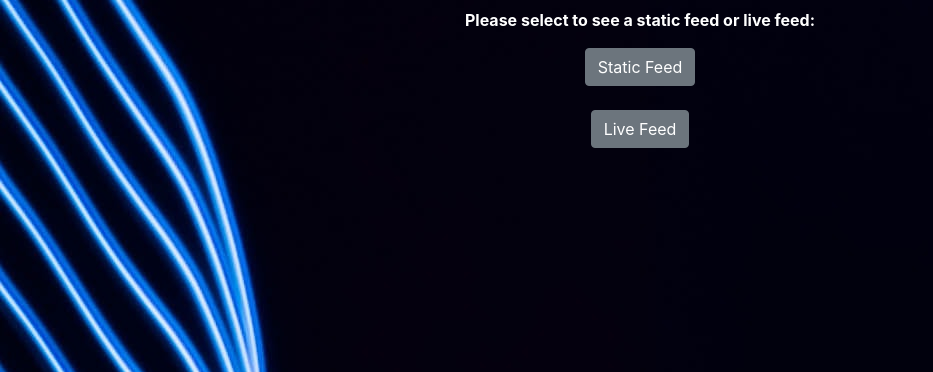
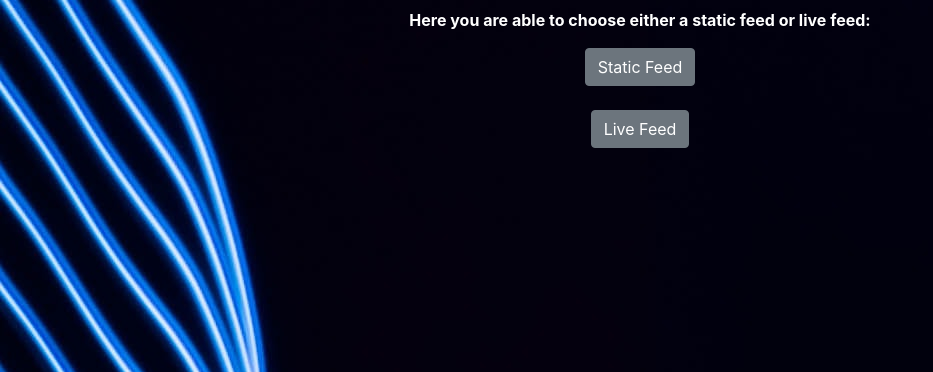
Before and after one commit to JohnKpush/MyLiveStream, a Flask app: template Static_Live_Feed_WebApp-main/templates/main_page.html in a window 1280 px wide. Shown: the part 48-420 px from the top of the page, without its empty margins (0-933 px from the left). Run offline with Flask 2, Linux system fonts and the light colour scheme; the template is opened without the code that fills it, so the values that code supplies are empty; some libraries are stand-ins or nearby versions.

Commit message:
Update main_page.html

```diff
--- a/Static_Live_Feed_WebApp-main/templates/main_page.html
+++ b/Static_Live_Feed_WebApp-main/templates/main_page.html
@@ -1,7 +1,7 @@
 {% extends "base.html" %}
 {% block content %}
   <h1><strong>Hello {{name}}!</strong></h1>
-  <p><strong>Please select to see a static feed or live feed:</strong></p>
+  <p><strong>Here you are able to choose either a static feed or live feed:</strong></p>
   <a class="btn btn-secondary" href="{{url_for('static_feed')}}" role="button">Static Feed</a>
   <br><br>
   <a class="btn btn-secondary" href="{{url_for('live_feed')}}" role="button">Live Feed</a>
```
